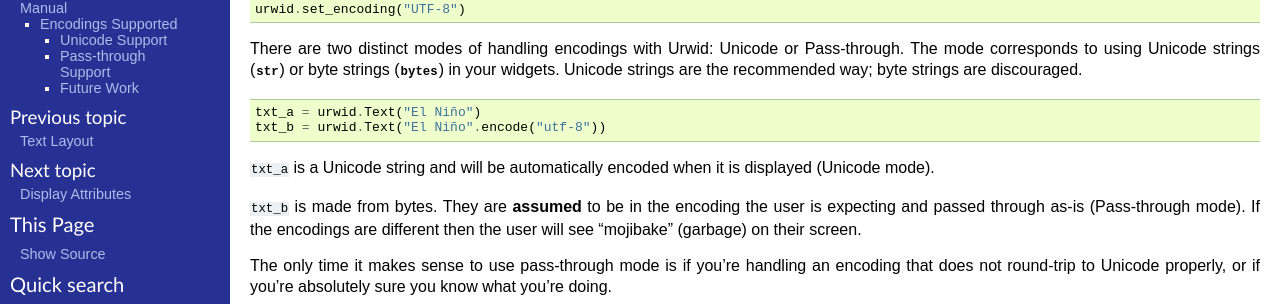
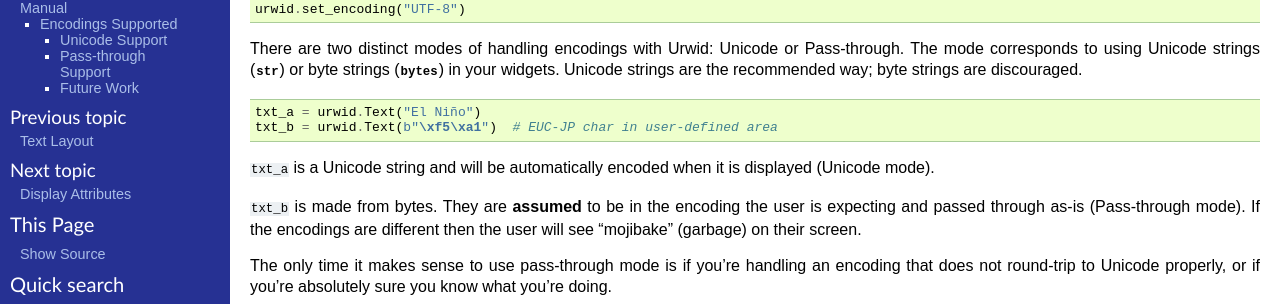
Before and after one commit to urwid/urwid, a Sphinx documentation site: the page built from docs/manual/encodings.rst, in a window 1280 px wide. Shown: the part 156-460 px from the top of the page. Built offline with Sphinx 7.4.7, drawn with Linux system fonts in a browser that asks for light colours.

Commit message:
Update docs/manual/encodings.rst
Co-authored-by: Ian Ward <ian@excess.org>

```diff
--- a/docs/manual/encodings.rst
+++ b/docs/manual/encodings.rst
@@ -24,7 +24,7 @@ recommended way; byte strings are discouraged.
 ::
 
     txt_a = urwid.Text("El Niño")
-    txt_b = urwid.Text("El Niño".encode("utf-8"))
+    txt_b = urwid.Text(b"\xf5\xa1")  # EUC-JP char in user-defined area
 
 ``txt_a`` is a Unicode string and will be automatically encoded when it is
 displayed (Unicode mode).
```
